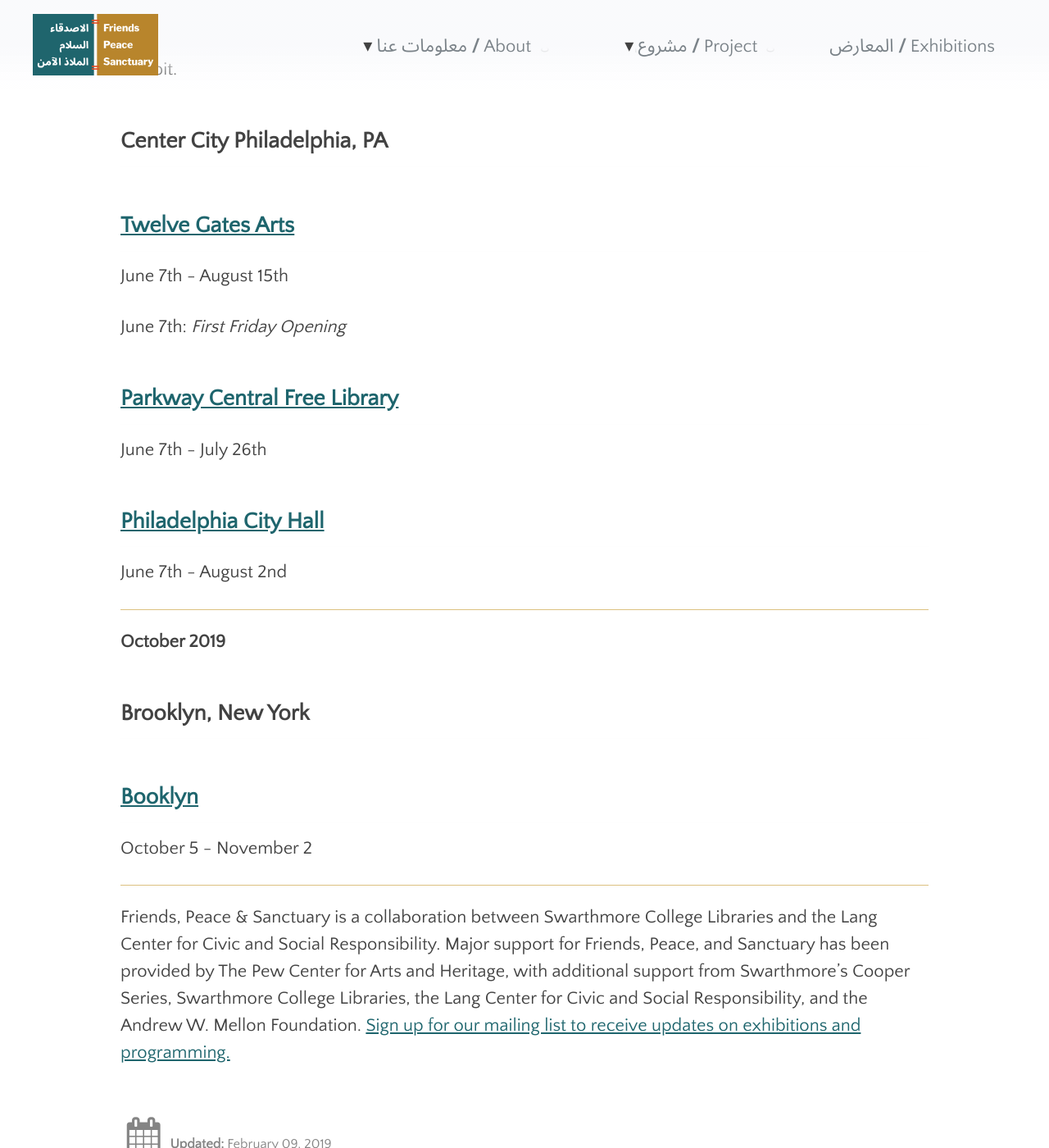
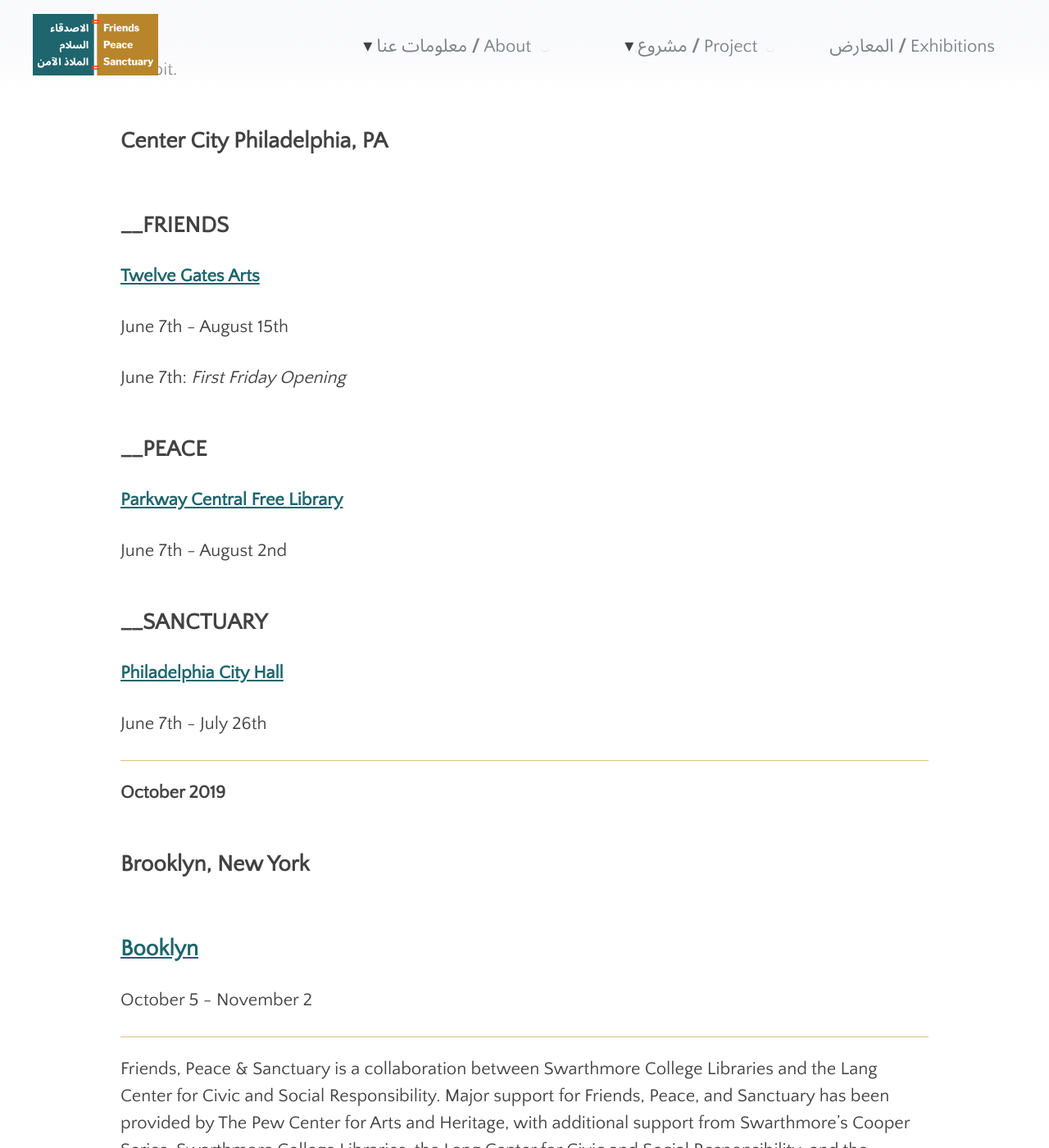
Before and after one commit to swat-ds/fps.swarthmore.edu, a Jekyll site: the page built from _posts/2018-10-03-upcoming-exhibitions-2019.md, in a window 1280 px wide and 1400 px high, scrolled down 3692 px. Shown: the whole window at 82% size. Built offline with Jekyll 4.4.1, drawn with Linux system fonts in a browser that asks for light colours.

Commit message:
Update 2018-10-03-upcoming-exhibitions-2019.md

```diff
--- a/_posts/2018-10-03-upcoming-exhibitions-2019.md
+++ b/_posts/2018-10-03-upcoming-exhibitions-2019.md
@@ -122,7 +122,9 @@ Each site will be focused around different themes and goals of the project that
 ## **Center City Philadelphia, PA**
 
 
-## **[Twelve Gates Arts](http://www.twelvegatesarts.org/)**
+## __FRIENDS
+
+**[Twelve Gates Arts](http://www.twelvegatesarts.org/)**
 
 June 7th - August 15th
 
@@ -130,16 +132,21 @@ June 7th: _First Friday Opening_
 
 
 
-## **[Parkway Central Free Library](http://www.freelibrary.org/)**
+## __PEACE
 
-June 7th - July 26th
+**[Parkway Central Free Library](http://www.freelibrary.org/)**
+
+June 7th - August 2nd
 
 
 
 
-## **[Philadelphia City Hall](http://creativephl.org/exhibitions/)**
+## __SANCTUARY
 
-June 7th - August 2nd
+**[Philadelphia City Hall](http://creativephl.org/exhibitions/)**
+
+June 7th - July 26th
+
 
 <hr/>
 
```
